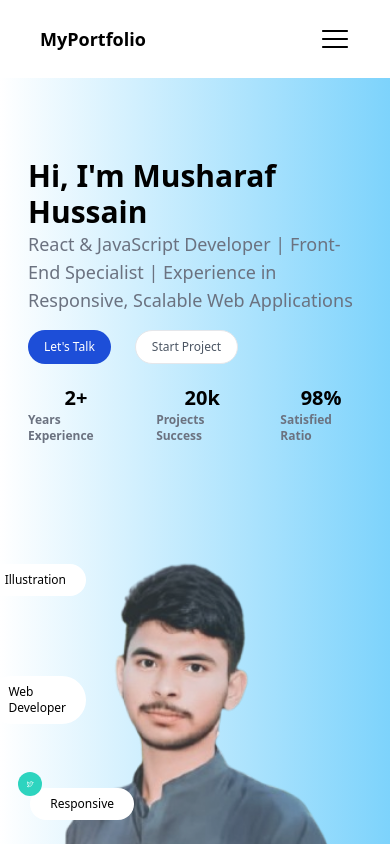
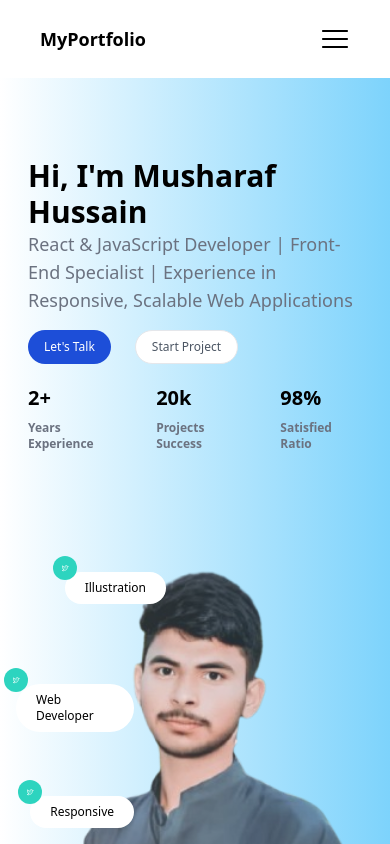
Before and after one commit to musharafgujjar7711/my-protofile, a React (Vite) app: page / in a window 390 px wide. Shown: the top 844 px of the page. Built offline with nearby package versions, Linux system fonts and the light colour scheme; a web font is replaced by a local one.

Commit message:
done change

```diff
--- a/src/components/Hero.jsx
+++ b/src/components/Hero.jsx
@@ -59,16 +59,16 @@ function Hero() {
                             Start Project
                         </button>
                     </div>
-                    <div className='flex gap-8 mt-5'>
-                        <div className='flex flex-col items-center'>
+                    <div className='flex gap-8 mt-5 justify-center'>
+                        <div className='flex flex-col md:items-center gap-2'>
                             <h1 className='font-bold text-xl md:text-5xl'>2+</h1>
                             <p className='text-xs font-bold text-gray-500'>Years Experience</p>
                         </div>
-                        <div className='flex flex-col items-center'>
+                        <div className='flex flex-col md:items-center gap-2'>
                             <h1 className='font-bold text-xl md:text-5xl'>{project}k</h1>
                             <p className='text-xs font-bold text-gray-500'>Projects Success</p>
                         </div>
-                        <div ref={ref} className='flex flex-col items-center'>
+                        <div ref={ref} className='flex flex-col md:items-center gap-2'>
                             <h1 className='font-bold text-xl md:text-5xl'>{count}%</h1>
                             <p className='text-xs font-bold text-gray-500'>Satisfied Ratio</p>
                         </div>
@@ -80,19 +80,19 @@ function Hero() {
                     <img
                         src={myProfile}
                         alt="Portfolio showcase"
-                        className="max-w-xs md:max-w-md rounded-xl transform scale-125 opacity-80 hover:opacity-100 transition duration-300"
+                        className="max-w-xs md:max-w-md ml-9 md:ml-0  rounded-xl transform scale-125 opacity-80 hover:opacity-100 transition duration-300"
                     />
 
 
 
-                        <div className='bird absolute top-20 md:top-44 sm:top-40 right-72 sm:right-28 md:right-12 space-y-14'>
+                        <div className='bird absolute top-20 md:top-44 sm:top-40 right-52 sm:right-28 md:right-12 space-y-14'>
                             <div className='relative bg-white rounded-full text-xs md:text-lg font-medium py-2 px-5'>
                                 Illustration
                                 <PiTwitterLogoDuotone className='absolute text-2xl md:text-5xl text-teal-50 bg-teal-400 py-2 px-2 rounded-full -top-4 -left-3 md:-top-7' />
                             </div>
                         </div>
 
-                        <div className='bird2 absolute top-36 md:top-60 mt-12 right-72 sm:right-32 sm:top-60 md:right-0 space-y-14'>
+                        <div className='bird2 absolute top-36 md:top-60 mt-12 right-60 sm:right-32 sm:top-60 md:right-0 space-y-14'>
                             <div className='relative bg-white rounded-full text-xs md:text-lg font-medium py-2 px-5'>
                                 Web Developer
                                 <PiTwitterLogoDuotone className='absolute text-2xl md:text-5xl text-teal-50 bg-teal-400 py-2 px-2 rounded-full -top-4 -left-3 md:-top-7' />
```
